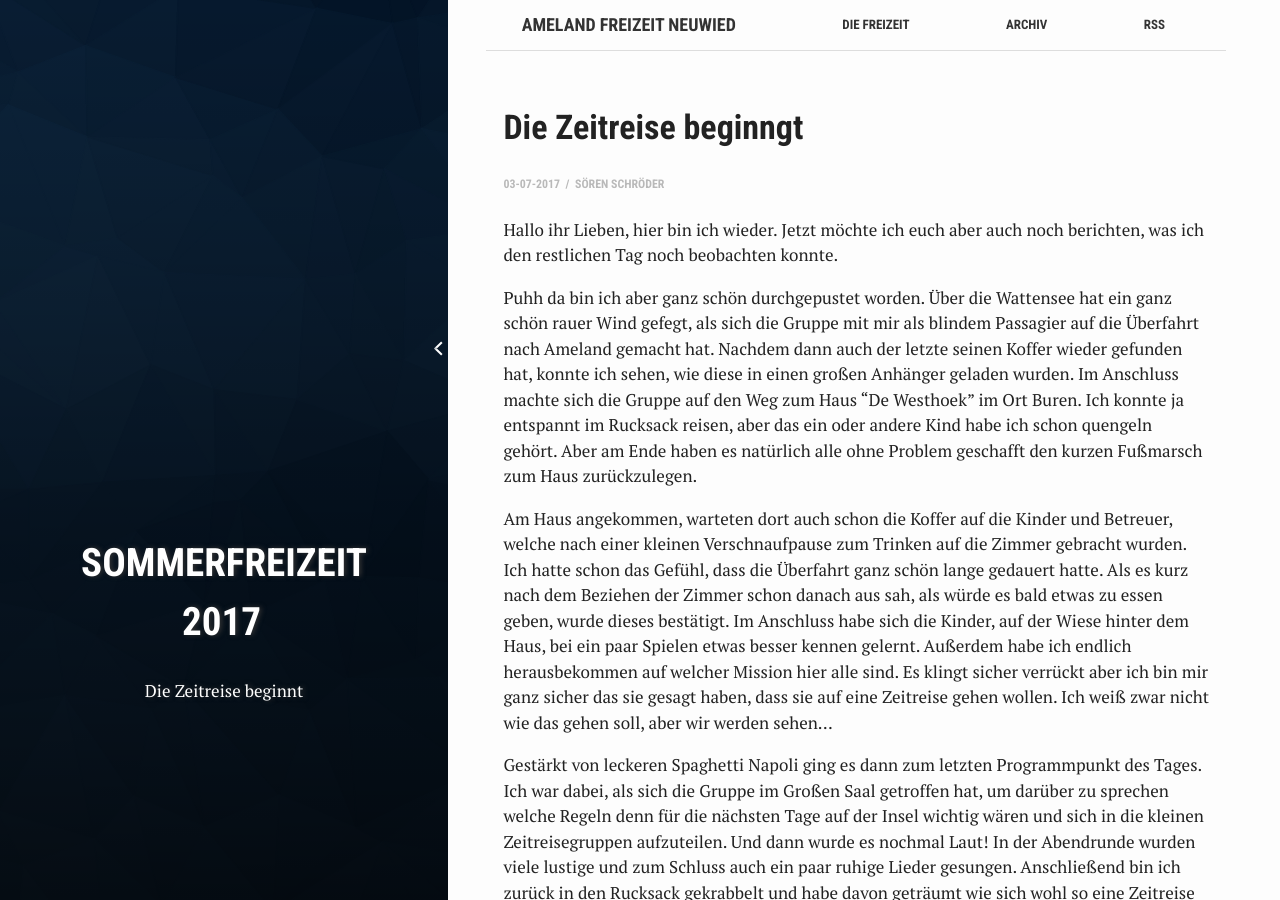
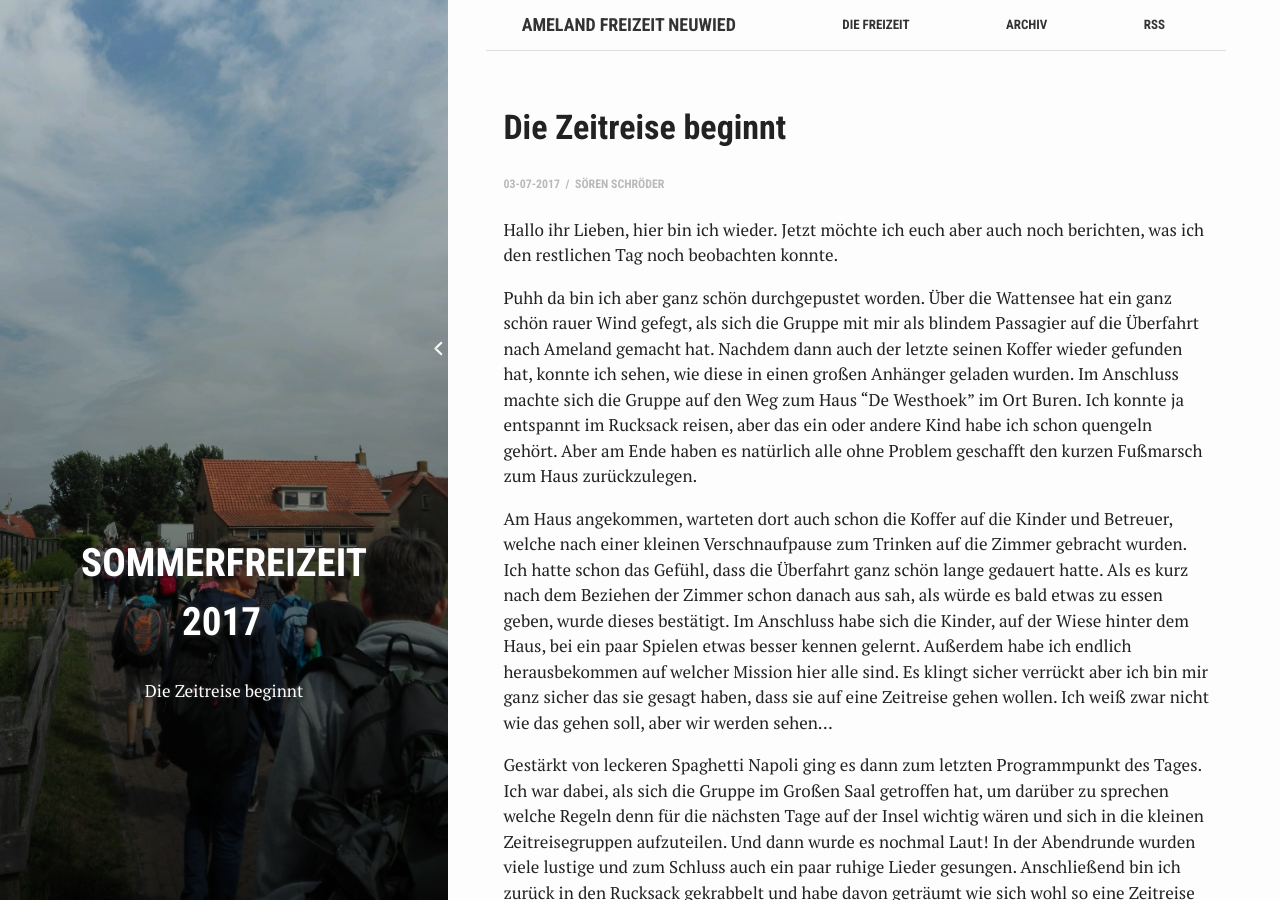
Before and after one commit to deichcode/AmelandFreizeitBlog, a Jekyll site: the page built from _posts/2017/2017-07-03-die-zeitreise-beginnt.md, in a window 1280 px wide and 900 px high. Built offline with Jekyll 4.4.1, drawn with Linux system fonts in a browser that asks for light colours.

Commit message:
[NO-POST] add picture to last post and fix some wording

```diff
--- a/_posts/2017/2017-07-03-die-zeitreise-beginnt.md
+++ b/_posts/2017/2017-07-03-die-zeitreise-beginnt.md
@@ -1,6 +1,7 @@
 ---
+bg: posts/2017/07_03_b.jpg
 layout: post
-title:  Die Zeitreise beginngt
+title:  Die Zeitreise beginnt
 crawlertitle: Die Zeitreise beginnt
 summary: Die Zeitreise beginnt
 date: 03. Juli 2017 23:00
@@ -19,3 +20,5 @@
 
 Gäääääähn Bis morgen
 Sammy
+
+[![Der Weg nach De Westhoek]({{site.baseurl}}{{site.images }}/posts/2017/07_03_b.jpg)]({{site.baseurl}}{{site.images }}/posts/2017/07_03_b.jpg)
```
Also changed, not shown: assets/images/posts/2017/07_03_b.jpg (added), 1 other file.
